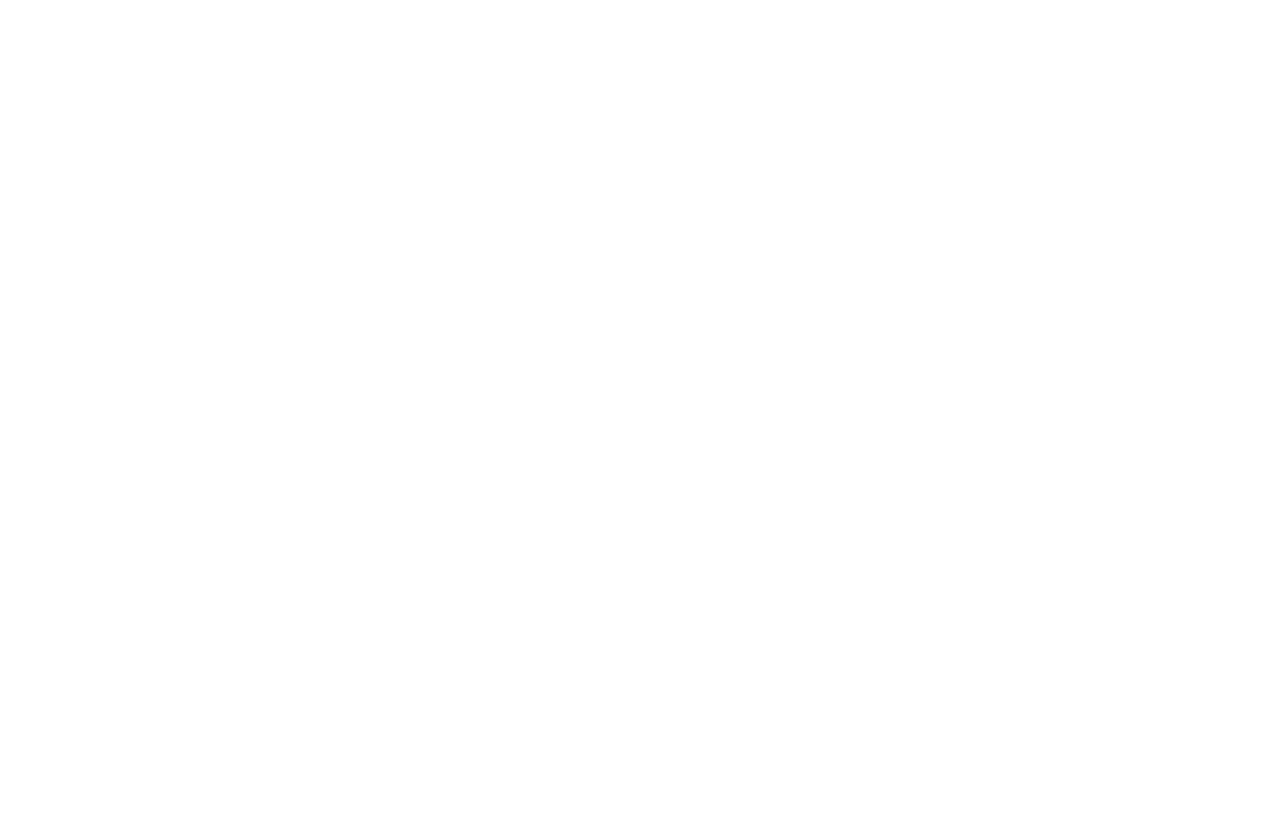
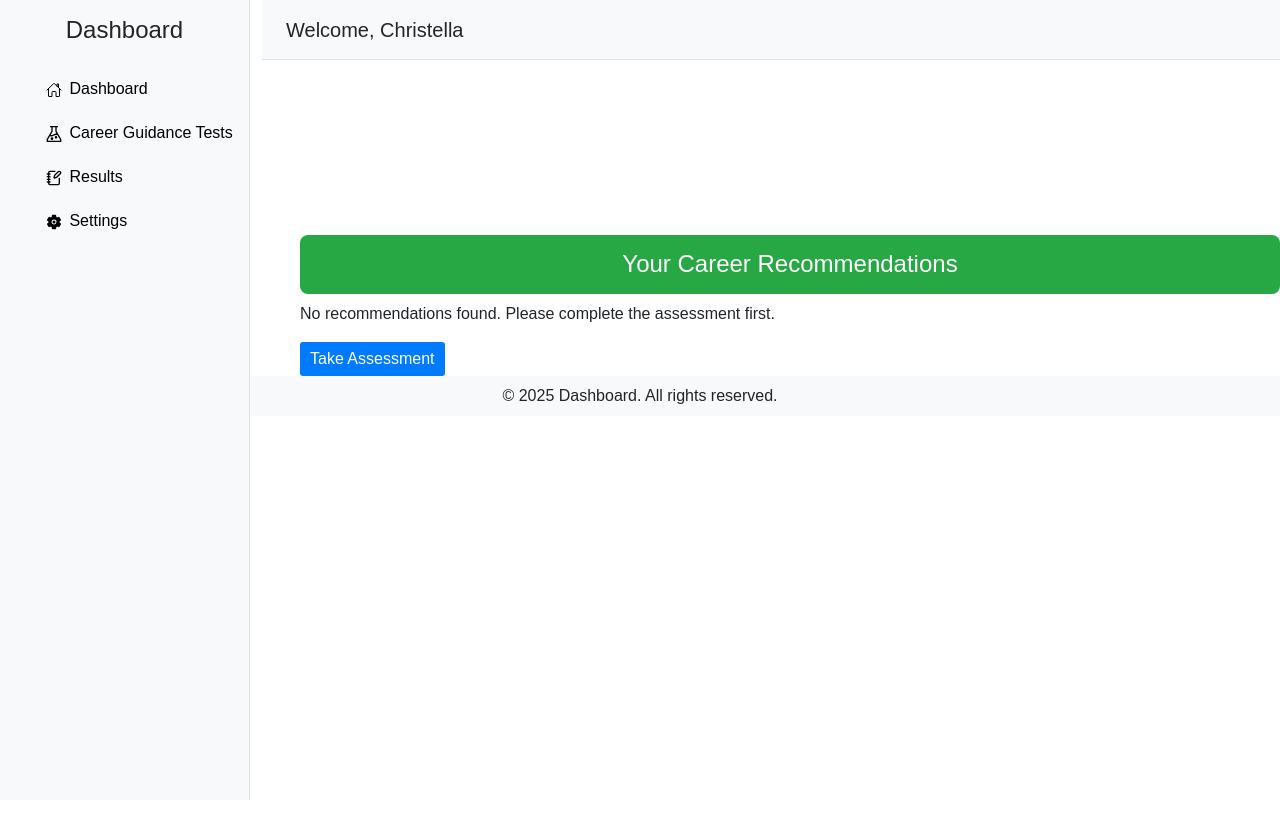
Before and after one commit to Kami-christella/Career-Guidance-App, a React (Vite) app: page /dashboard/Assessment2/assessment3/Results in a window 1280 px wide. Before the commit this address had no page. Built offline with nearby package versions, Linux system fonts and the light colour scheme.

Commit message:
added Active link in home navigations and fetched careers

```diff
--- a/src/App.jsx
+++ b/src/App.jsx
@@ -17,6 +17,7 @@ import Assesment3 from './Dashboard/Assessment3';
 import Orders from './Dashboard/Orders'
 import Results from './Dashboard/Results';
 import { AuthProvider } from './Dashboard/context/AuthContext';
+
 //import NewDash from './Dashboard/NewDash';
 // import Content2 from './Dashboard/Content2';
 //mozambi....
@@ -45,7 +46,7 @@ function App() {
           {/* <Route path='CareerTest' element={<CareerTest />} /> */}
           <Route path='assessment2' element={<Assessment2 />} />
           <Route path='Assessment2/assessment3' element={<Assesment3 />} />
-          <Route path='results' element={<Results />} />
+          <Route path='Assessment2/assessment3/Results' element={<Results />} />
           <Route path='Orders' element={<Orders />} />
           {/* <Route path='content2' element={<Content2 />} /> */}
         </Route>
--- a/src/Dashboard/Assessment3.jsx
+++ b/src/Dashboard/Assessment3.jsx
@@ -75,7 +75,7 @@ const { authToken } = useContext(AuthContext);
 
 
 //const token=  localStorage.getItem('userToken');
-const token = authToken || localStorage.getItem('userToken');
+//const token = authToken || localStorage.getItem('userToken');
 
 const handleSubmit = async () => {
   let tokenValue;
@@ -137,8 +137,8 @@ const handleSubmit = async () => {
     );
 
     // Clear localStorage
-    localStorage.removeItem('careerTestResponses');
-    localStorage.removeItem('skillsResponses');
+    // localStorage.removeItem('careerTestResponses');
+    // localStorage.removeItem('skillsResponses');
 
     // Get career recommendations
     const recommendResponse = await axios.post(
@@ -156,7 +156,7 @@ const handleSubmit = async () => {
 
     // Store recommendations and navigate to results page
     localStorage.setItem('careerRecommendations', JSON.stringify(recommendResponse.data));
-    navigate('/results');
+    navigate('Results');
 
   } catch (error) {
     console.error('Error submitting assessment:', error);
--- /dev/null
+++ b/src/Dashboard/Dashboard_Styles/Results.css
@@ -0,0 +1,22 @@
+.results2-container2{
+    margin-left: 100px;
+
+}
+
+.title4{
+    margin-top: -35.3rem;
+    margin-left: 200px;
+    background-color: #28a745; /* Green background */
+    color: white; /* White text */
+    padding: 15px;
+    font-size: 24px;
+    border-radius: 8px;
+    text-align: center;
+}
+
+.no-results4{
+    margin-left: 200px;
+}
+.results3-content3{
+    margin-left: 20rem;
+}
--- a/src/Dashboard/Results.jsx
+++ b/src/Dashboard/Results.jsx
@@ -1,6 +1,8 @@
 import { useState, useEffect } from 'react';
 import { Link } from 'react-router-dom';
+import './Dashboard_Styles/Results.css'
 //import './Results.css';
+
 
 function Results() {
   const [recommendations, setRecommendations] = useState([]);
@@ -18,16 +20,16 @@ function Results() {
   }, []);
 
   return (
-    <div className="results-container">
-      <h2 className="title">Your Career Recommendations</h2>
+    <div className="results2-container2">
+      <h2 className="title4">Your Career Recommendations</h2>
 
       {recommendations.length === 0 ? (
-        <div className="no-results">
+        <div className="no-results4">
           <p>No recommendations found. Please complete the assessment first.</p>
-          <Link to="/career-test" className="btn btn-primary">Take Assessment</Link>
+          <Link to="/dashboard" className="btn btn-primary">Take Assessment</Link>
         </div>
       ) : (
-        <div className="results-content">
+        <div className="results3-content3">
           <div className="recommendations-list">
             <h3>Top Career Matches</h3>
             <ul className="career-list">
--- a/src/components/Navbar2.jsx
+++ b/src/components/Navbar2.jsx
@@ -1,10 +1,9 @@
-import { Link } from 'react-router-dom';
+import { Link, useLocation, useNavigate} from 'react-router-dom';
 import { IoHome } from "react-icons/io5";
 import { FaPeopleRoof } from "react-icons/fa6";
 import { RiHandCoinFill } from "react-icons/ri";
 import { GrTest } from "react-icons/gr";
 import { MdEmail } from "react-icons/md";
-import { useNavigate } from 'react-router-dom';
 import '../styles/Navbar2.css'
 
 function Navbar2() {
@@ -18,20 +17,28 @@ function Navbar2() {
                 </button>
                 <div className="collapse navbar-collapse" id="navbarText">
                     <ul className="navbar-nav me-auto"> {/* Changed from mr-auto to me-auto for Bootstrap 5 */}
-                        <li className="nav-item active">
-                            <a className="nav-link" href="/">Home <span className="visually-hidden">(current)</span></a>
+                        <li className="nav-item">
+                        <Link to="/" className={`nav-link ${location.pathname === "/" ? "active" : ""}`}>
+                                Home
+                        </Link>
                         </li>
                         <li className="nav-item">
-                            <a className="nav-link" href="/About">About</a>
+                        <Link to="/About" className={`nav-link ${location.pathname === "/About" ? "active" : ""}`}>
+                                About
+                        </Link>
                         </li>
                         <li className="nav-item">
-                            <a className="nav-link" href="/services">Services</a>
+                        <Link to="/services" className={`nav-link ${location.pathname === "/services" ? "active" : ""}`}>
+                            Services
+                        </Link>
                         </li>
                         {/* <li className="nav-item">
                             <a className="nav-link" href="/CareerTest">Career Test</a>
                         </li> */}
                         <li className="nav-item">
-                            <a className="nav-link" href="/contact">Contact</a>
+                        <Link to="/contact" className={`nav-link ${location.pathname === "/contact" ? "active" : ""}`}>
+                            Contact
+                        </Link>
                         </li>
                     </ul>
                     <span className="navbar-text">
```
